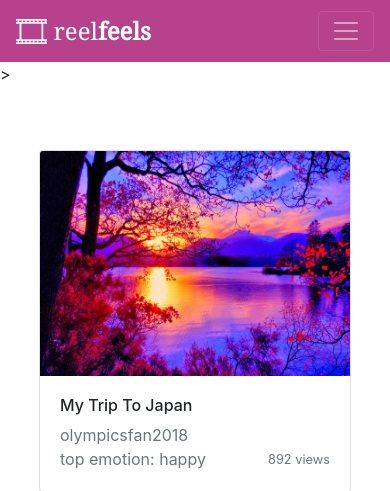
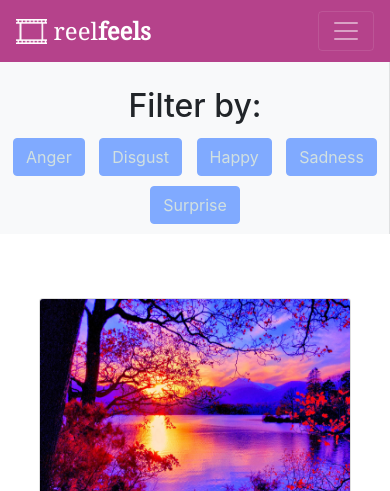
Before and after one commit to mmacquarrie/reelfeels, a Django app: page /search in a window 390 px wide. Shown: the top 491 px of the page. Run offline with Django 3.2, Linux system fonts and the light colour scheme; some libraries are stand-ins or nearby versions.

Commit message:
style filter sidebar for mobile

```diff
--- a/reelfeels/static/styles/index.css
+++ b/reelfeels/static/styles/index.css
@@ -233,3 +233,20 @@ footer{
 #sign-in-form input{
 	margin: 10px 0;
 }
+
+/* FILTER SIDEBAR ON MOBILE */
+@media (max-width: 768px){
+	.sidebar.filter-sidebar{
+		position: relative;
+	}
+
+	.filter-sidebar .sidebar-sticky{
+		height:100%;
+    padding:5px;
+	}
+
+	.filter-btn-container .btn-group-toggle{
+		display: inline-block;
+    padding: 5px;
+	}
+}
--- a/reelfeels/templates/explore.html
+++ b/reelfeels/templates/explore.html
@@ -18,12 +18,13 @@
   <div class = "container-fluid">
     <div class = "row">
 
-	      		<!--side bar-->>
-		        <nav class="col-md-2 d-none d-md-block bg-light sidebar"><!--remove bg-light to change color w/ .sidebar -->
+      <!--side bar-->
+      <nav class="col-md-2 d-md-block bg-light sidebar filter-sidebar"><!--remove bg-light to change color w/ .sidebar -->
         <div class="sidebar-sticky">
           <h2 align="center"> Filter by:</h2>
 
           <!--checkboxes, probably what we want, just need to make them look better -->
+          <div class="filter-btn-container text-center">
             <div class="btn-group-toggle" data-toggle="buttons">
               <label class="btn btn-secondary btn-block">
                 <input type="checkbox" checked> Anger
@@ -48,6 +49,7 @@
               <label class="btn btn-secondary btn-block">
                 <input type="checkbox"> Surprise
               </label>
+            </div>
           </div>
         </div>
       </nav>
--- a/reelfeels/templates/search-results.html
+++ b/reelfeels/templates/search-results.html
@@ -19,12 +19,13 @@
   <div class = "container-fluid">
     <div class = "row">
 
-      	<!--side bar-->>
-        <nav class="col-md-2 d-none d-md-block bg-light sidebar"><!--remove bg-light to change color w/ .sidebar -->
+      <!--side bar-->
+      <nav class="col-md-2 d-md-block bg-light sidebar filter-sidebar"><!--remove bg-light to change color w/ .sidebar -->
         <div class="sidebar-sticky">
           <h2 align="center"> Filter by:</h2>
 
           <!--checkboxes, probably what we want, just need to make them look better -->
+          <div class="filter-btn-container text-center">
             <div class="btn-group-toggle" data-toggle="buttons">
               <label class="btn btn-secondary btn-block">
                 <input type="checkbox" checked> Anger
@@ -51,6 +52,8 @@
               </label>
             </div>
           </div>
+        </div>
+
       </nav>
 
       <!--Main space aside the sidebar -->
```
Lines whose indentation alone changed are shown as unchanged.
